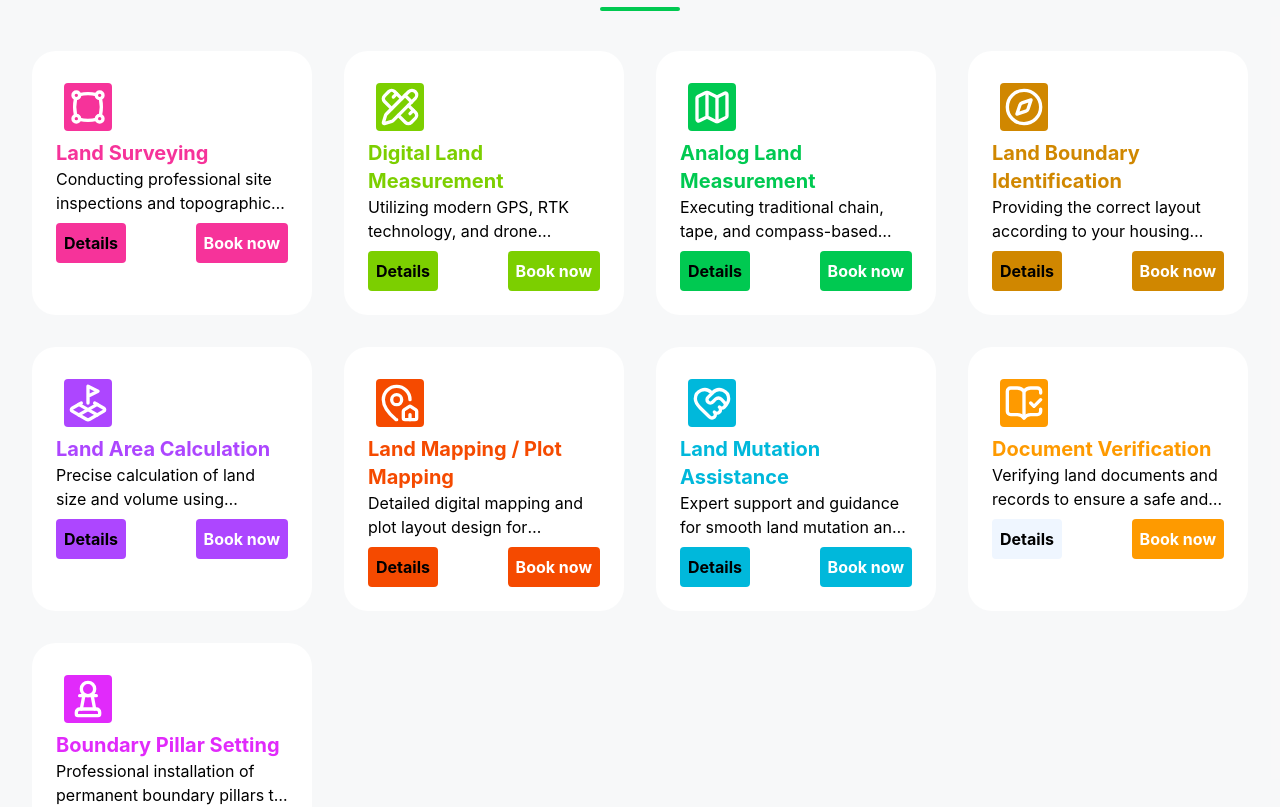
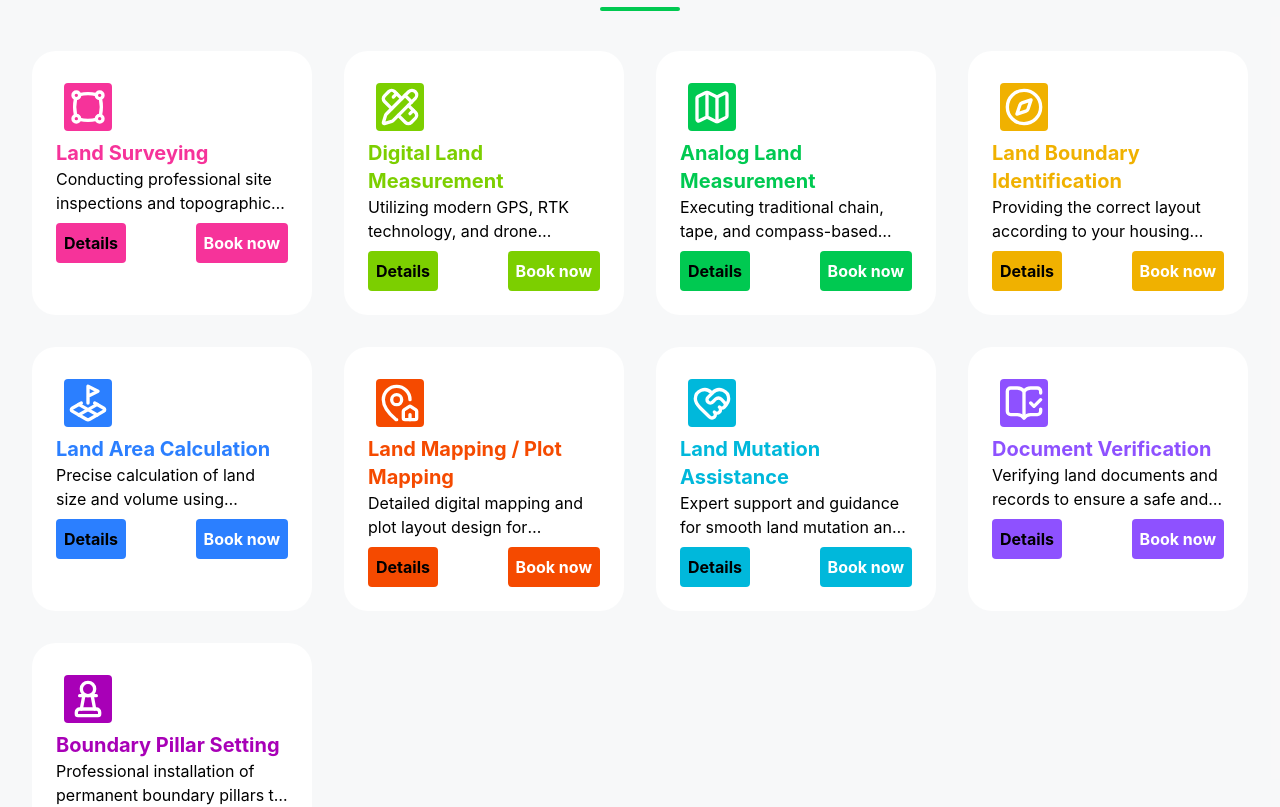
Before and after one commit to Dev-Rakib-is/survey-app, a React (Vite) app: page / in a window 1280 px wide. Shown: the part 1000-1807 px from the top of the page. Built offline with nearby package versions, Linux system fonts and the light colour scheme.

Commit message:
service booking add

```diff
--- a/package.json
+++ b/package.json
@@ -24,6 +24,7 @@
     "react-icons": "^5.6.0",
     "react-redux": "^9.2.0",
     "react-router": "^7.14.2",
+    "sweetalert2": "^11.26.24",
     "tailwindcss": "^4.2.4"
   },
   "devDependencies": {
--- a/src/components/home/Services .tsx
+++ b/src/components/home/Services .tsx
@@ -1,8 +1,12 @@
 import { BookOpenCheck, ChessPawn, Compass, HeartHandshake, LandPlot, Map, MapPinHouse, VectorSquare, PencilRuler } from "lucide-react";
 import { easeIn, motion } from 'framer-motion';
+import { useDispatch, useSelector } from "react-redux";
+import { fetchbooking, resetBookingState } from "../../feature/booking/BookingSlice";
+import type { RootState } from "../../app/store";
+import { useEffect } from "react";
+import Swal from 'sweetalert2';
 
 const AllServices = [
-
   {
     id: 1,
     title: "Land Surveying",
@@ -36,22 +40,22 @@ const AllServices = [
   {
     id: 4,
     title: "Land Boundary Identification",
-    titleColor: "text-yellow-600",
+    titleColor: "text-yellow-500",
     desc: "Providing the correct layout according to your housing project or personal land design.",
     icon: <Compass className="w-10 h-10 text-white" />,
-    IconBackground: "bg-yellow-600",
+    IconBackground: "bg-yellow-500",
     btnText: "Book now",
-    butotnBg: "bg-yellow-600"
+    butotnBg: "bg-yellow-500"
   },
   {
     id: 5,
     title: "Land Area Calculation",
-    titleColor: "text-purple-500",
+    titleColor: "text-blue-500",
     desc: "Precise calculation of land size and volume using advanced mathematical tools.",
     icon: <LandPlot className="w-10 h-10 text-white" />,
-    IconBackground: "bg-purple-500",
+    IconBackground: "bg-blue-500",
     btnText: "Book now",
-    butotnBg: "bg-purple-500"
+    butotnBg: "bg-blue-500"
   },
   {
     id: 6,
@@ -76,27 +80,77 @@ const AllServices = [
   {
     id: 8,
     title: "Document Verification",
-    titleColor: "text-amber-500",
+    titleColor: "text-violet-500",
     desc: "Verifying land documents and records to ensure a safe and secure transaction.",
     icon: <BookOpenCheck className="w-10 h-10 text-white" />,
-    IconBackground: "bg-amber-500",
+    IconBackground: "bg-violet-500",
     btnText: "Book now",
-    butotnBg: "bg-amber-500"
+    butotnBg: "bg-violet-500"
   },
   {
     id: 9,
     title: "Boundary Pillar Setting",
-    titleColor: "text-fuchsia-500",
+    titleColor: "text-fuchsia-700",
     desc: "Professional installation of permanent boundary pillars to prevent future disputes.",
     icon: <ChessPawn className="w-10 h-10 text-white" />,
-    IconBackground: "bg-fuchsia-500",
+    IconBackground: "bg-fuchsia-700",
     btnText: "Book now",
-    butotnBg: "bg-fuchsia-500"
+    butotnBg: "bg-fuchsia-700"
   },
 ];
 
+const Services = () => {
+  const dispatch = useDispatch();
+  const { user } = useSelector((state: RootState) => state.Auth);
+  const { isLoading, success, error } = useSelector((state: RootState) => state.Booking);
 
-const Services = () => {
+  useEffect(() => {
+    if (success) {
+      Swal.fire({
+        title: "Booking Success",
+        text: "Your booking has been confirmed.",
+        icon: "success",
+        confirmButtonText: "OK",
+        confirmButtonColor: '#22c55e'
+      });
+      dispatch(resetBookingState());
+    } else if (error) {
+      Swal.fire({
+        title: "Booking Failed",
+        text: typeof error === 'string' ? error : "Please try again",
+        icon: "error",
+        confirmButtonText: "Try Again",
+        confirmButtonColor: "#ef4444"
+      });
+      dispatch(resetBookingState());
+    }
+  }, [success, error, isLoading, dispatch]);
+
+  // Handle Booking
+  const handleBooking = (serviceId: number) => {
+    if (!user) {
+      Swal.fire({
+        title: "Login Required",
+        text: "Please login first to book a service!",
+        icon: "warning",
+        confirmButtonColor: "#3085d6"
+      });
+      return;
+    }
+
+
+    const bookingData = {
+      userId: user.id,
+      serviceID: serviceId.toString(),
+      price: 0,
+      createdAt: new Date().toISOString(),
+      status: "pending"
+    };
+
+
+    dispatch(fetchbooking(bookingData) as unknown as any);
+  };
+
   return (
     <section className=" px-4 py-10 bg-gray-500/5 dark:bg-black/80">
       <div className="container mx-auto">
@@ -114,7 +168,8 @@ const Services = () => {
             transition={{ duration: 1.5, ease: easeIn }}
             className="h-1 w-20 bg-green-500 mx-auto mt-2 rounded"></motion.div>
         </div>
-        {/* Footer  */}
+
+        {/* Services Grid */}
         <motion.div
           className="grid grid-cols-1 md:grid-cols-2 lg:grid-cols-4 gap-8 rounded-lg px-4">
           {AllServices.map((item, index) => (
@@ -127,6 +182,7 @@ const Services = () => {
               <div className={`w-12 h-12 rounded flex items-center justify-center ${item.IconBackground} m-2`}>{item.icon}</div>
               <h3 className={`font-bold text-xl ${item.titleColor}`}>{item.title}</h3>
               <p className="line-clamp-2">{item.desc}</p>
+
               {/* Button  */}
               <div className="flex justify-between items-center mt-2">
                 <motion.button
@@ -134,17 +190,15 @@ const Services = () => {
                   className={`font-bold cursor-pointer rounded bg-blue-50 p-2 ${item.butotnBg}`}> Details</motion.button>
                 <motion.button
                   whileTap={{ scale: 0.95 }}
-
+                  onClick={() => handleBooking(item.id)}
                   className={`font-bold text-base rounded p-2 text-white cursor-pointer ${item.butotnBg}`}>{item.btnText}</motion.button>
               </div>
             </motion.div>
           ))}
         </motion.div>
       </div>
-
-
     </section >
   )
 }
 
-export default Services
+export default Services;
```
Also changed, not shown: 1 other file (tests, documents, lock files or other folders).
